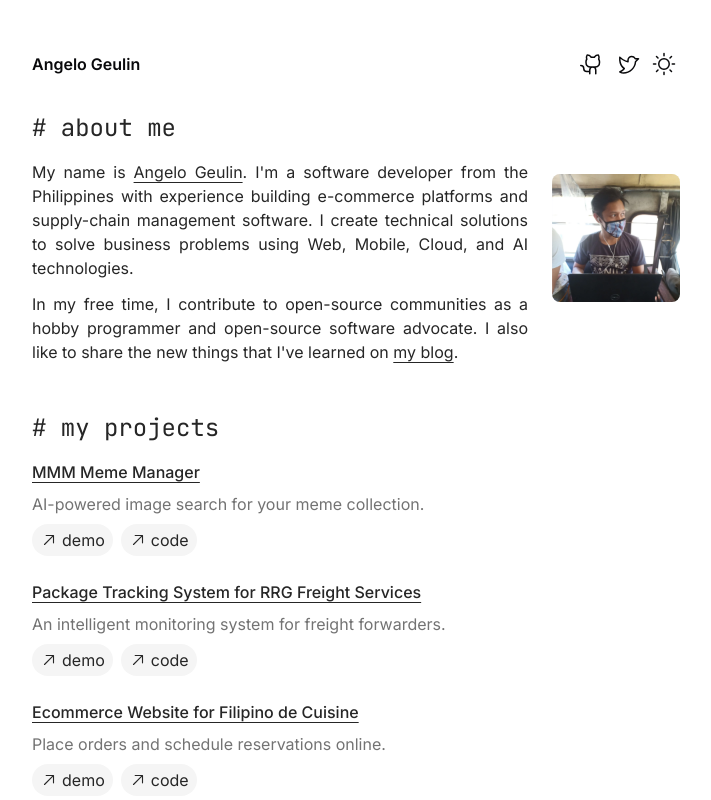
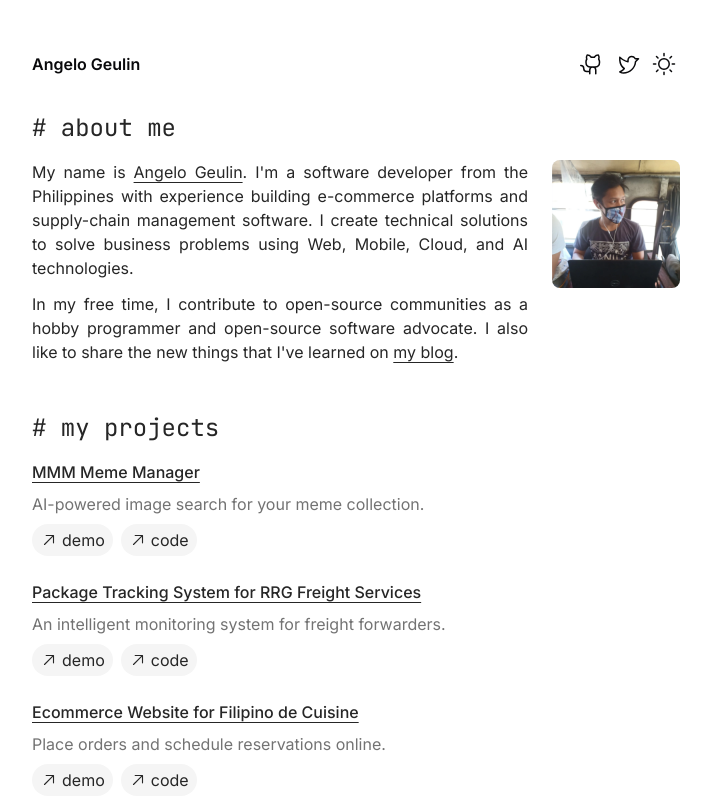
Before and after one commit to arvl130/personal-website, a Next.js app: page / in a window 1280 px wide. Shown: the top 800 px of the page, without its empty margins (284-995 px from the left). Built offline with nearby package versions, Linux system fonts and the light colour scheme.

Commit message:
style: align profile picture to top of about me paragraphs

```diff
--- a/src/app/about-section.tsx
+++ b/src/app/about-section.tsx
@@ -2,14 +2,13 @@ import Image from "next/image"
 
 export function AboutSection() {
   return (
-    <section
-      id="about"
-      className="max-w-2xl mx-auto px-3 mb-12 sm:flex justify-between items-center gap-x-6"
-    >
-      <div className="text-justify mb-4 sm:mb-0">
+    <section id="about" className="max-w-2xl mx-auto px-3 mb-12">
+      <div className="text-justify">
         <h2 className="text-2xl mb-4 font-mono before:content-['#_']">
           about me
         </h2>
+        <div className="flex flex-col sm:flex-row justify-between gap-x-6">
+          <div className="mb-4 sm:mb-0">
             <p>
               My name is{" "}
               <a
@@ -18,15 +17,15 @@ export function AboutSection() {
               >
                 Angelo Geulin
               </a>
-          . I&apos;m a software developer from the Philippines with experience
-          building e-commerce platforms and supply-chain management software. I
-          create technical solutions to solve business problems using Web,
-          Mobile, Cloud, and AI technologies.
+              . I&apos;m a software developer from the Philippines with
+              experience building e-commerce platforms and supply-chain
+              management software. I create technical solutions to solve
+              business problems using Web, Mobile, Cloud, and AI technologies.
             </p>
             <p className="mt-3">
-          In my free time, I contribute to open-source communities as a hobby
-          programmer and open-source software advocate. I also like to share the
-          new things that I&apos;ve learned on{" "}
+              In my free time, I contribute to open-source communities as a
+              hobby programmer and open-source software advocate. I also like to
+              share the new things that I&apos;ve learned on{" "}
               <a
                 href="https://blog.ageulin.com"
                 target="_blank"
@@ -44,6 +43,8 @@ export function AboutSection() {
             alt="Me on a jeepney."
             className="rounded-lg size-32 bg-gray-100 dark:bg-neutral-800"
           />
+        </div>
+      </div>
     </section>
   )
 }
```
Lines whose indentation alone changed are shown as unchanged.
